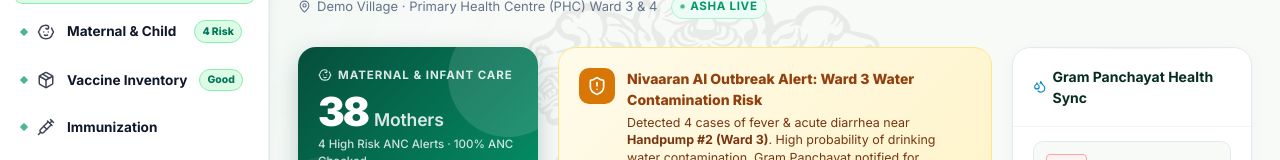
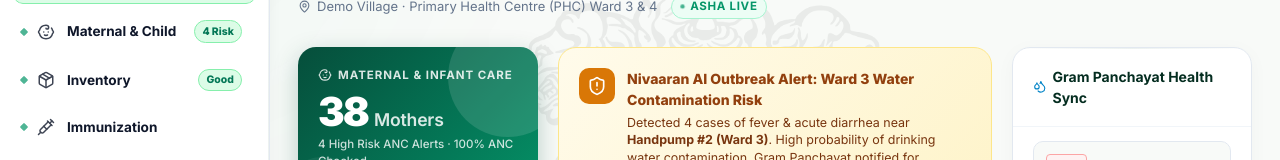
Before and after one commit to palamooradithyagoud/Civic-Catalyst, a Next.js app in the folder frontend/: page /asha/dashboard in a window 1280 px wide. Shown: the part 146-306 px from the top of the page. Built offline with nearby package versions, Linux system fonts and the light colour scheme.

Commit message:
Update ASHA sidebar item label to Inventory

```diff
--- a/frontend/app/asha/dashboard/page.tsx
+++ b/frontend/app/asha/dashboard/page.tsx
@@ -133,7 +133,7 @@ export default function AshaDashboardPage() {
   const NAV_ITEMS = [
     { icon: LayoutDashboard, label: "Dashboard", active: true },
     { icon: Baby, label: "Maternal & Child", badge: "4 Risk" },
-    { icon: Package, label: "Vaccine Inventory", badge: "Good" },
+    { icon: Package, label: "Inventory", badge: "Good" },
     { icon: Syringe, label: "Immunization", active: false },
     { icon: MapPin, label: "Ward Health Map", active: false },
     { icon: ShieldAlert, label: "Epidemic Alerts", active: false },
```
